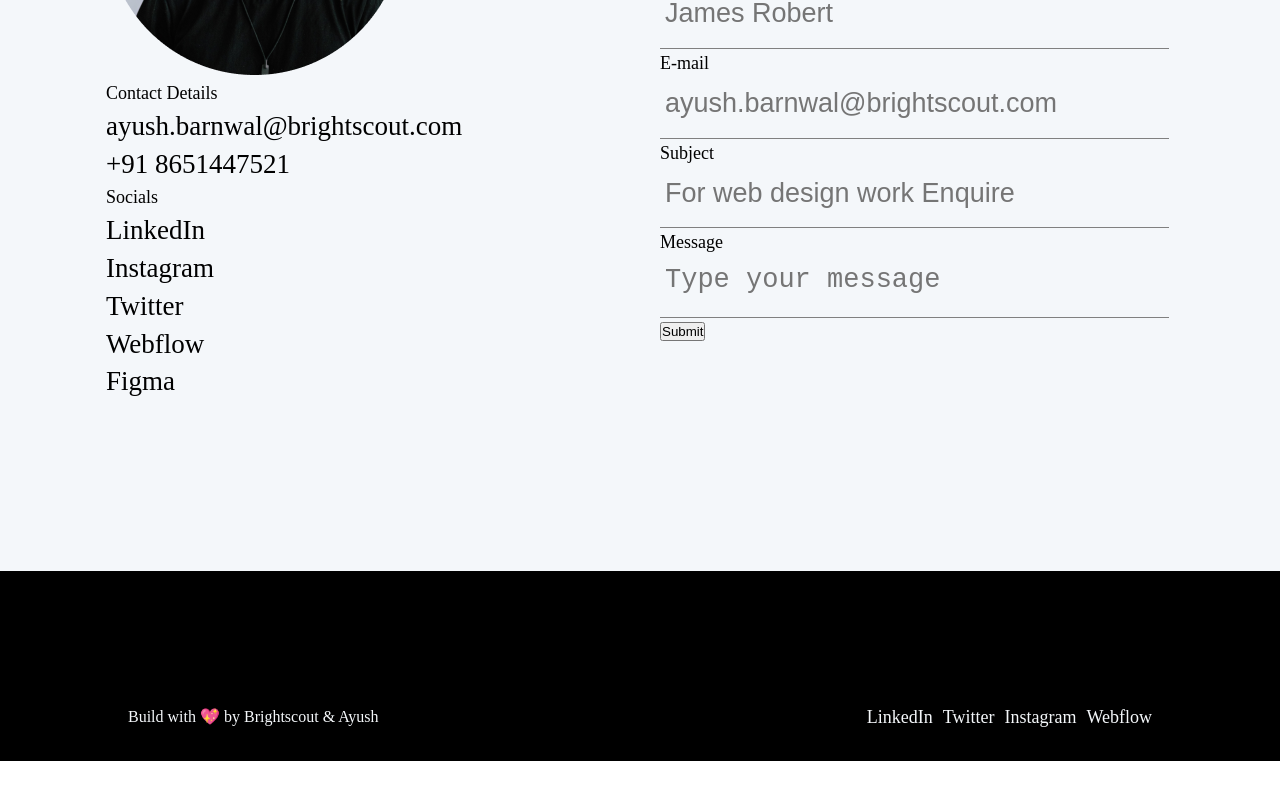
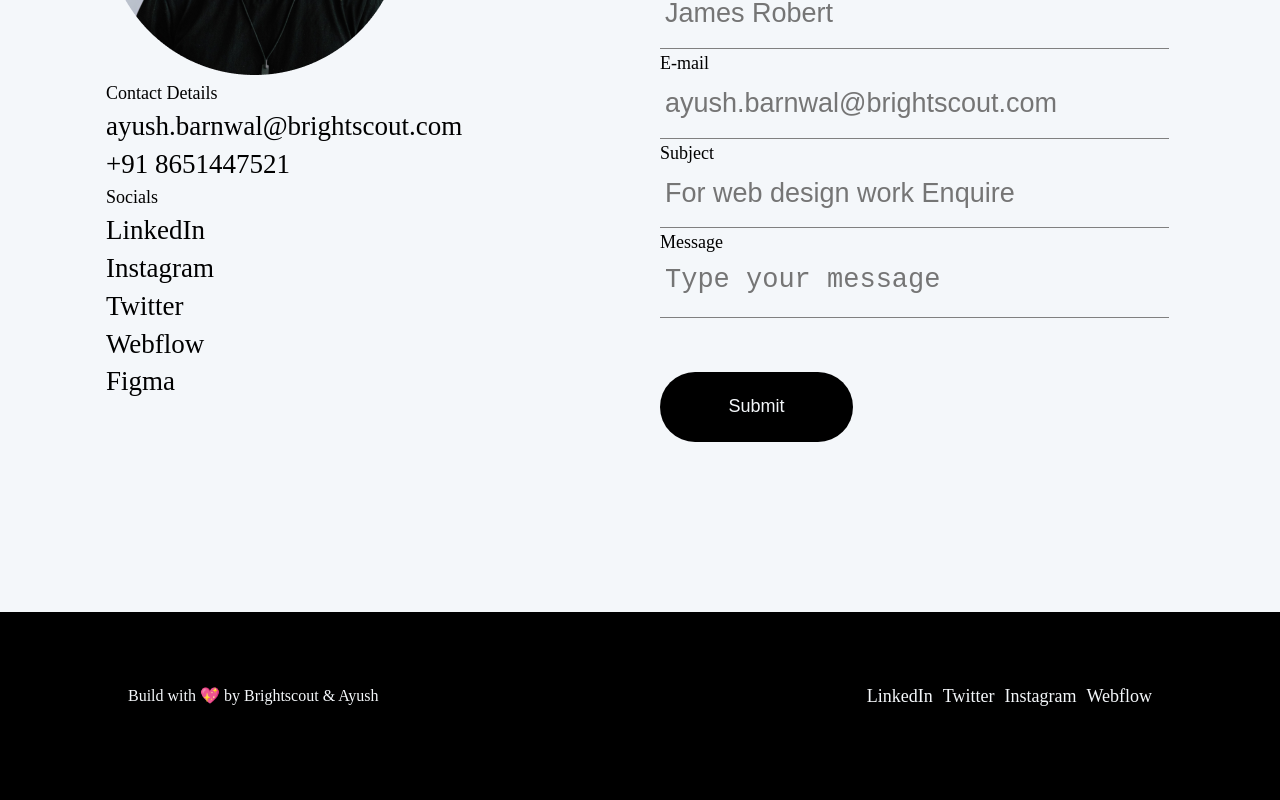
Before and after one commit to chocological13/dti-day4-exercise, a React (Vite) app: page /contact in a window 1280 px wide. Shown: the part 392-1192 px from the top of the page. Before the commit the page ends 1153 px from the top, so only its background shows below. Built offline with nearby package versions, Linux system fonts and the light colour scheme.

Commit message:
feat: finished contact fr.. maybe

```diff
--- a/src/routes/Contact/style.css
+++ b/src/routes/Contact/style.css
@@ -81,6 +81,25 @@
   text-align: left;
 }
 
+.contact-form button {
+  width: 193px;
+  height: 70px;
+  padding: 24px 48px 24px 48px;
+  gap: 10px;
+  border-radius: 170px;
+  border: 1px;
+  text-align: center;
+  background-color: black;
+  color: #f4f7fa;
+  margin-top: 50px;
+  /* font-family: Neue Montreal; */
+  font-size: 18px;
+  font-weight: 500;
+  line-height: 21.6px;
+}
+
+/* footer */
+
 .footer-box {
   width: 100%;
   height: 190px;
@@ -90,7 +109,8 @@
 
 .footer-position {
   position: absolute;
-  bottom: 33px;
+  bottom: 50%;
   right: 50%;
+  transform: translateY(50%);
   transform: translateX(50%);
 }
--- a/src/routes/Home/components/CTA-Button.tsx
+++ b/src/routes/Home/components/CTA-Button.tsx
@@ -6,7 +6,7 @@ const CTAButton: React.FC = () => {
       <p>
         👋
         <span>
-          <a href="contact">Hi I'm Ayush!</a>
+          <a href="">Hi I'm Ayush!</a>
         </span>
       </p>
     </div>
--- a/src/routes/Home/components/FooterTop.tsx
+++ b/src/routes/Home/components/FooterTop.tsx
@@ -11,7 +11,9 @@ const FooterTop: React.FC = () => {
           <span> let's build it together.</span>
         </p>
       </div>
-      <button type="button">Get In Touch</button>
+      <button type="button">
+        <a href="contact">Get In Touch</a>
+      </button>
     </div>
   );
 };
```
